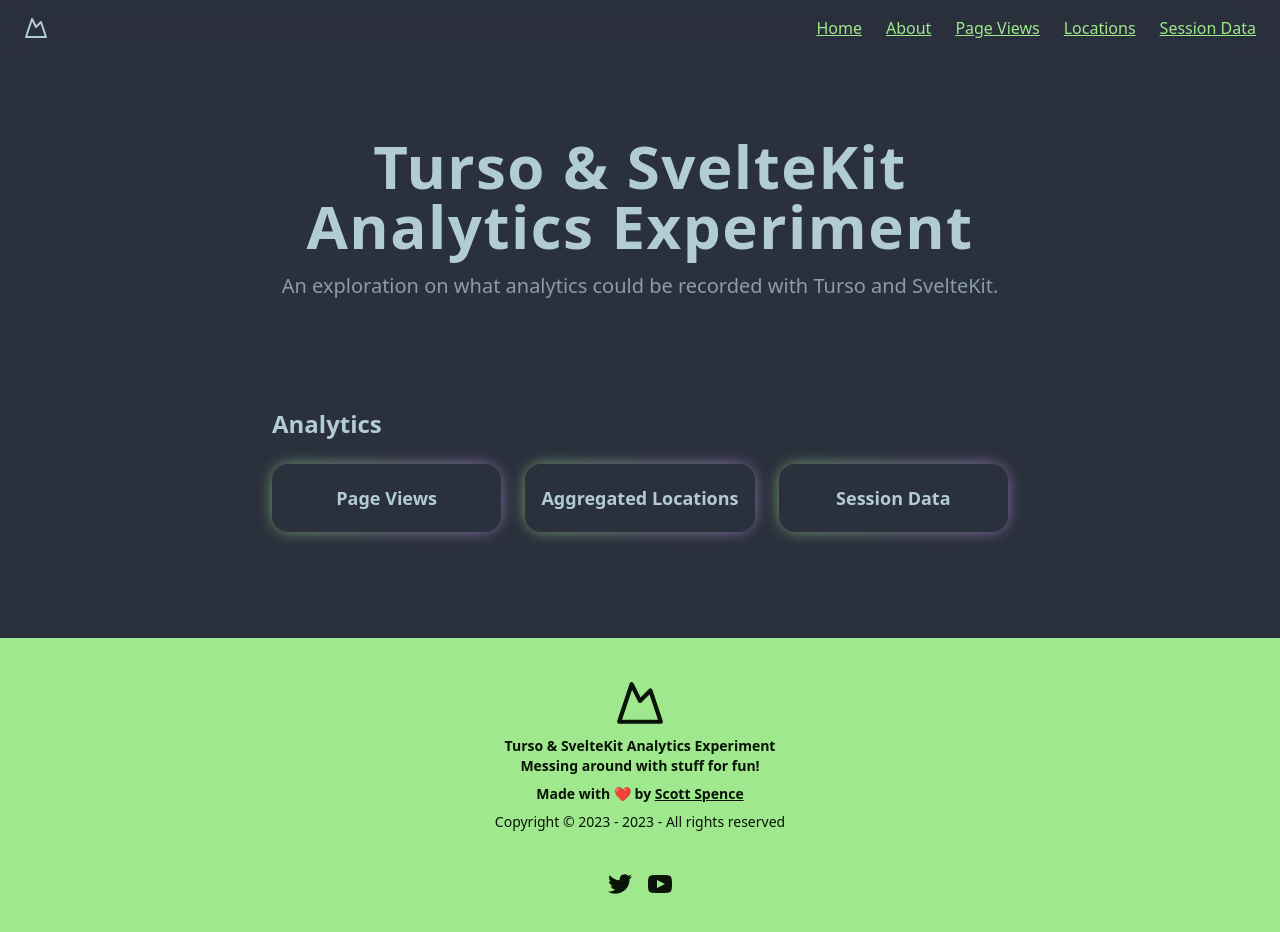
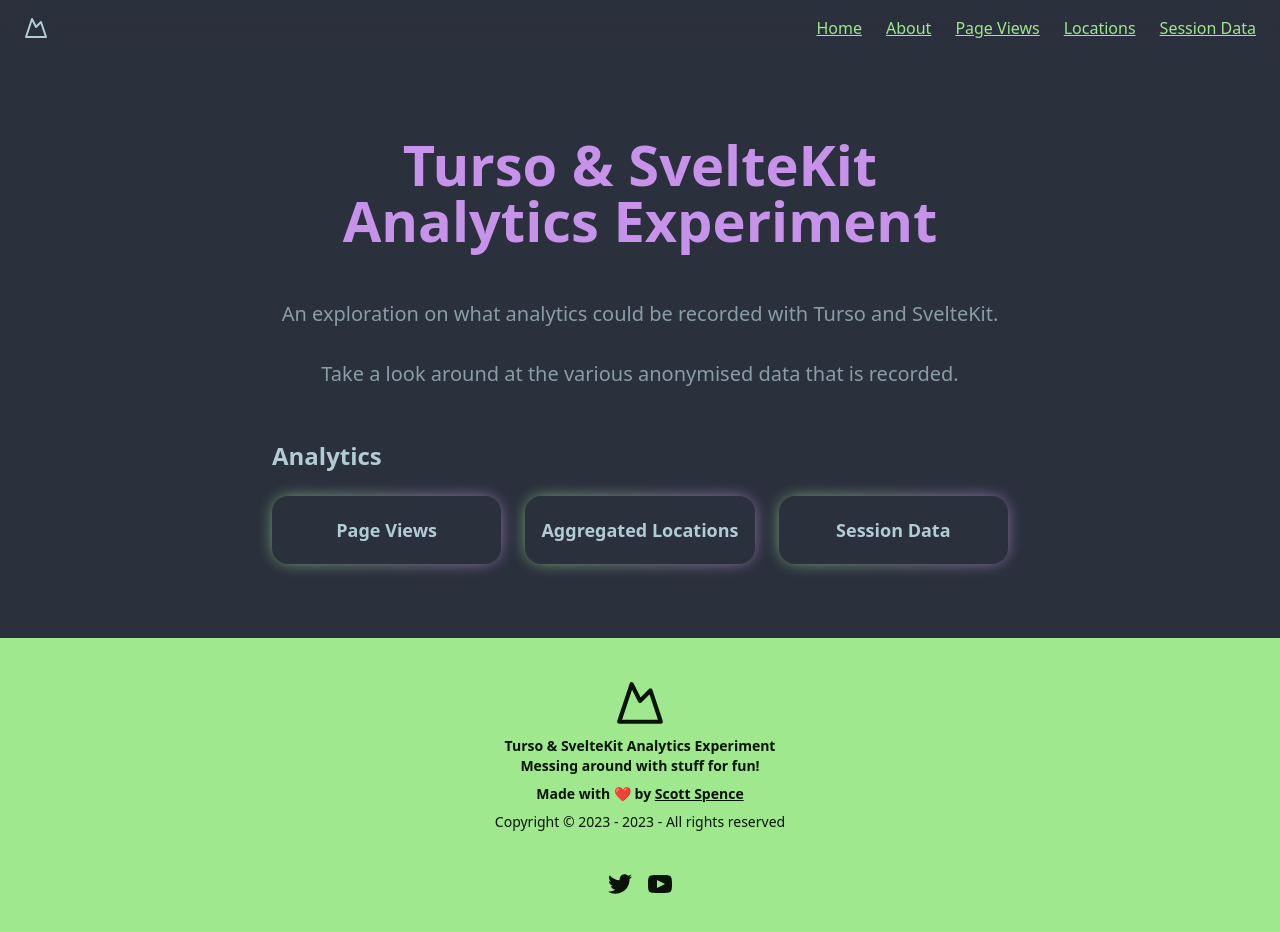
Before and after one commit to spences10/sveltekit-and-turso-analytics, a SvelteKit app: page / in a window 1280 px wide. Shown: the top 932 px of the page. Built offline with nearby package versions, Linux system fonts and the light colour scheme.

Commit message:
refactor: :recycle: update landing w/ prose

```diff
--- a/src/routes/+page.svelte
+++ b/src/routes/+page.svelte
@@ -6,18 +6,15 @@
 	];
 </script>
 
-<div class="flex flex-col items-center space-y-4 text-center mb-20">
-	<div class="space-y-2 mb-7">
-		<h1
-			class="mb-4 text-3xl font-bold tracking-wide sm:text-4xl md:text-5xl lg:text-6xl/none"
-		>
-			Turso &amp; SvelteKit Analytics Experiment
-		</h1>
-		<p class="mx-auto md:text-xl text-base-content/70">
-			An exploration on what analytics could be recorded with Turso
-			and SvelteKit.
-		</p>
-	</div>
+<div class="prose prose-xl prose-h1:text-accent text-center">
+	<h1>Turso &amp; SvelteKit Analytics Experiment</h1>
+	<p class="text-base-content/70">
+		An exploration on what analytics could be recorded with Turso
+		and SvelteKit.
+	</p>
+	<p class="text-base-content/70">
+		Take a look around at the various anonymised data that is recorded.
+	</p>
 </div>
 
 <div class="mt-12">
```
